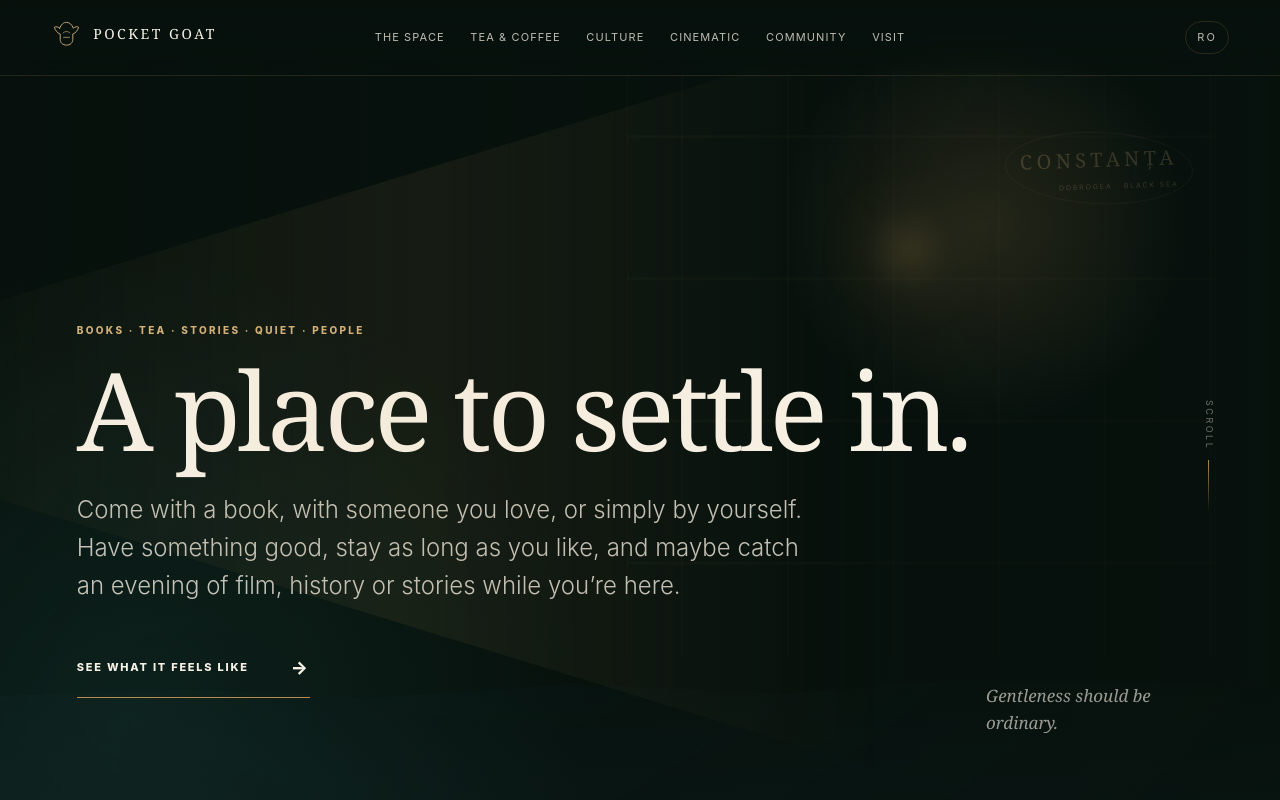
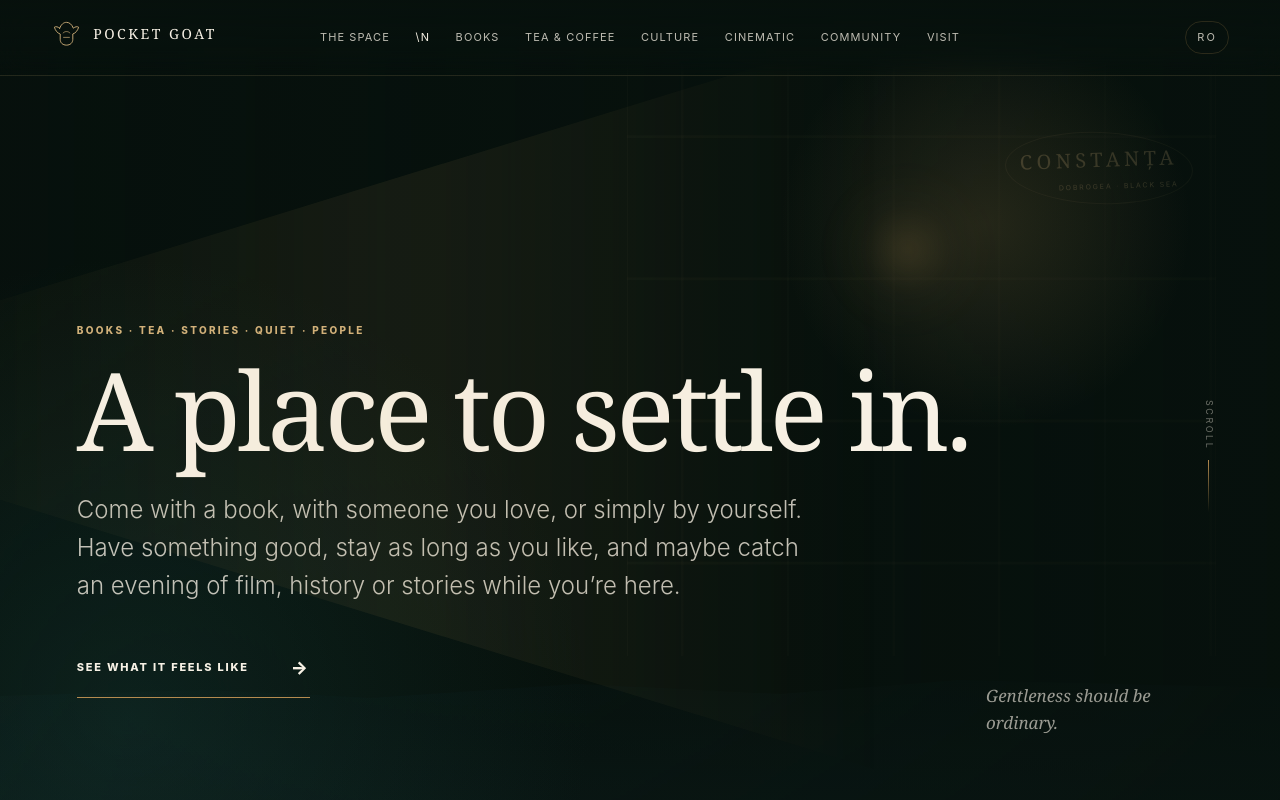
Before and after one commit to drezzillah-prog/pocket-goat-website, a Next.js app: page /en in a window 1280 px wide. Shown: the top 800 px of the page. Built offline with nearby package versions, Linux system fonts and the light colour scheme.

Commit message:
nav: link Books from desktop header

```diff
--- a/src/components/SiteHeader.tsx
+++ b/src/components/SiteHeader.tsx
@@ -10,7 +10,7 @@ export function SiteHeader({ locale }: { locale: Locale }) {
     <header className="site-header">
       <Link href={`/${locale}`} className="logo-link"><Logo /></Link>
       <nav className="main-nav" aria-label={locale === "ro" ? "Navigație principală" : "Main navigation"}>
-        <Link href={`/${locale}/space`}>{t.nav.space}</Link>
+        <Link href={`/${locale}/space`}>{t.nav.space}</Link>\n        <Link href={`/${locale}/books`}>{t.nav.books}</Link>
         <Link href={`/${locale}/cafe`}>{t.nav.cafe}</Link>
         <Link href={`/${locale}/culture`}>{t.nav.culture}</Link>
         <Link href={`/${locale}/cinematic`}>{t.nav.cinematic}</Link>
```
